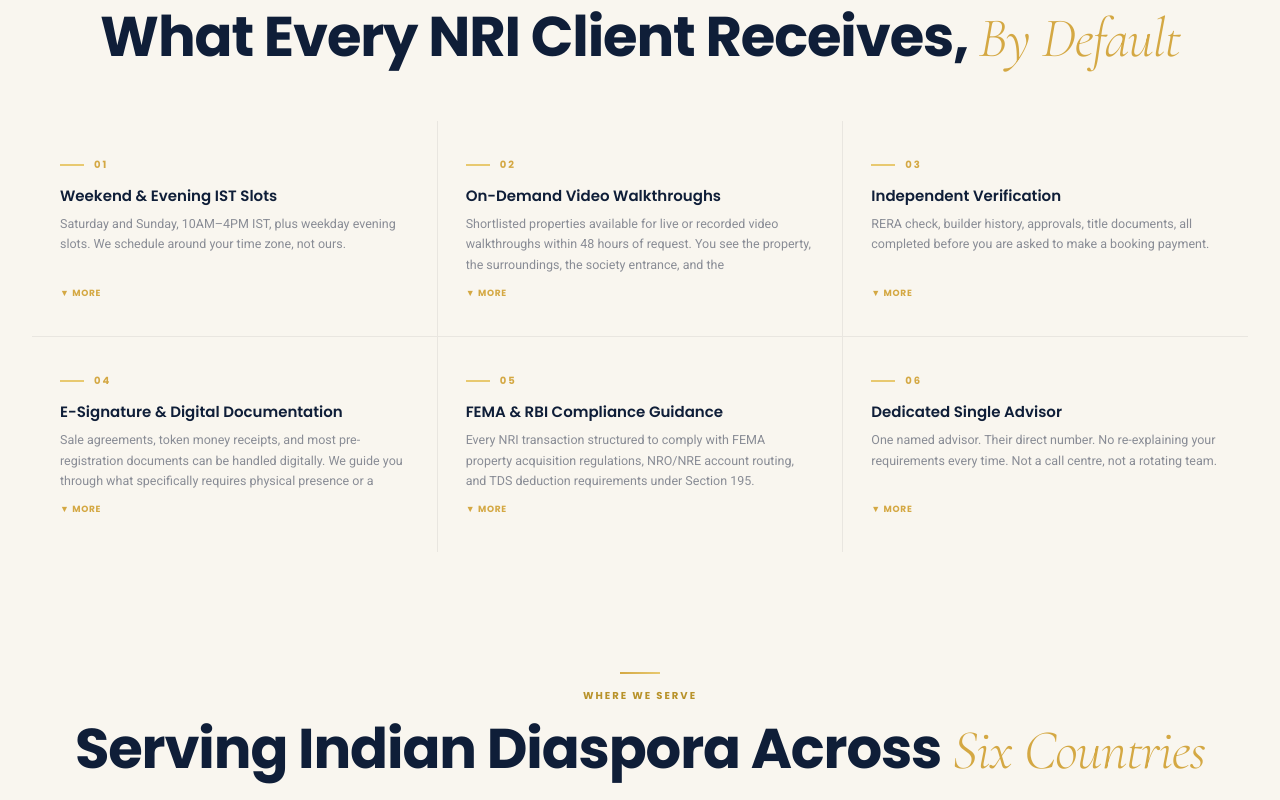
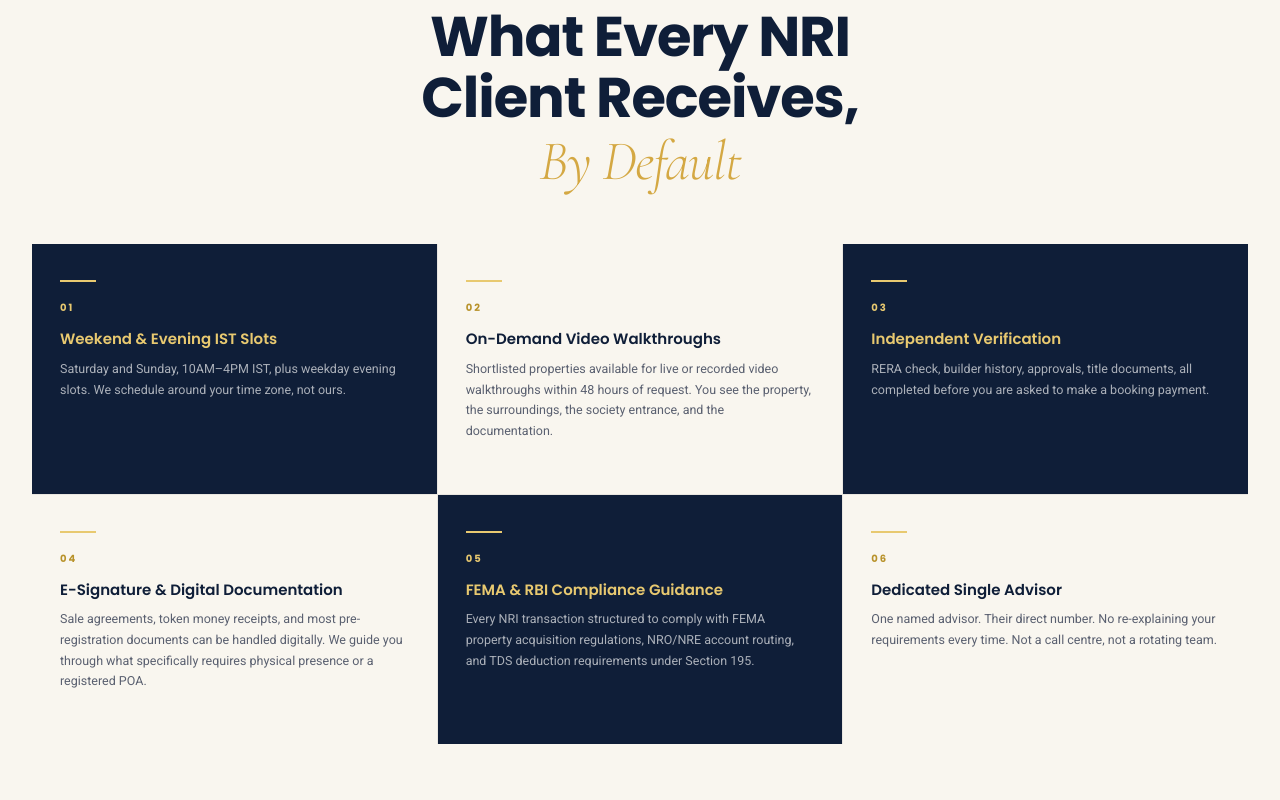
Before and after one commit to mohit1661-ai/Vedhara-Group-Supabase, a Next.js app: page /nri-services in a window 1280 px wide. Shown: the part 700-1500 px from the top of the page. Built offline with nearby package versions, Linux system fonts and the light colour scheme.

Commit message:
NRI page: 3-line heading, cards redesigned to svc-card-alt, navy disclaimer box

```diff
--- a/app/nri-services/page.tsx
+++ b/app/nri-services/page.tsx
@@ -74,7 +74,7 @@ export default function NRIServicesPage() {
             <div style={{ textAlign:"center",marginBottom:52 }}>
               <span className="v-line" style={{ margin:"0 auto 14px" }} />
               <p className="eyebrow" style={{ marginBottom:14 }}>Six Commitments to Every NRI Client</p>
-              <h2 className="heading-xl" style={{ color:"var(--navy)",lineHeight:1.1 }}>What Every NRI Client Receives, <em style={{ fontFamily:"var(--t-display)",fontStyle:"italic",fontWeight:300,color:"var(--gold)" }}>By Default</em></h2>
+              <h2 className="heading-xl" style={{ color:"var(--navy)",lineHeight:1.1 }}>What Every NRI<br />Client Receives,<br /><em style={{ fontFamily:"var(--t-display)",fontStyle:"italic",fontWeight:300,color:"var(--gold)" }}>By Default</em></h2>
             </div>
           </ScrollReveal>
           <CommitmentsAccordion commitments={commitments} />
@@ -113,8 +113,11 @@ export default function NRIServicesPage() {
               </div>
             </ScrollReveal>
           ))}
-          <div style={{ background:"rgba(212,168,67,0.06)",border:"1px solid rgba(212,168,67,0.15)",padding:"16px 20px",marginTop:32 }}>
-            <p className="body-sm" style={{ color:"var(--slate)",margin:0 }}>The above is general guidance only. FEMA regulations are subject to RBI updates and individual circumstances vary. Vedhara coordinates with qualified CA and legal advisors for transaction-specific compliance.</p>
+          <div style={{ display:"flex",alignItems:"flex-start",gap:16,marginTop:28,padding:"22px 26px",background:"var(--navy)",border:"1px solid rgba(212,168,67,0.25)",borderRadius:12 }}>
+            <span style={{ fontFamily:"var(--t-head)",fontSize:18,flexShrink:0,color:"var(--gold-lt)",lineHeight:1.4,fontWeight:600 }}>ⓘ</span>
+            <p className="body-sm" style={{ color:"rgba(252,250,244,0.65)",margin:0,lineHeight:1.7 }}>
+              <strong style={{ color:"var(--gold-lt)" }}>The above is general guidance only.</strong> FEMA regulations are subject to RBI updates and individual circumstances vary. Vedhara coordinates with qualified CA and legal advisors for transaction-specific compliance.
+            </p>
           </div>
         </div>
       </section>
--- a/components/sections/CommitmentsAccordion.tsx
+++ b/components/sections/CommitmentsAccordion.tsx
@@ -1,5 +1,3 @@
-"use client";
-import { useState } from "react";
 import ScrollReveal from "@/components/ui/ScrollReveal";
 
 interface Commitment {
@@ -11,103 +9,20 @@ interface Commitment {
 }
 
 export default function CommitmentsAccordion({ commitments }: { commitments: Commitment[] }) {
-  const [openIndex, setOpenIndex] = useState<number | null>(null);
-
-  const toggle = (i: number) => {
-    setOpenIndex(openIndex === i ? null : i);
-  };
-
   return (
-    <>
-      <div style={{ display:"grid",gridTemplateColumns:"repeat(3,1fr)",gap:1,background:"rgba(42,45,53,0.08)" }} className="grid-3">
-        {commitments.map((c, i) => {
-          const isOpen = openIndex === i;
-          return (
-          <ScrollReveal key={c.n} delay={i * 70}>
-            <div
-              onClick={() => toggle(i)}
-              className="svc-card comm-card"
-              style={{
-                background:"var(--cream)",
-                borderRadius:0,
-                cursor:"pointer",
-                display:"flex",
-                flexDirection:"column",
-                height:"100%",
-              }}
-            >
-              <div style={{ display:"flex",gap:10,alignItems:"center",marginBottom:14 }}>
-                <div className="gold-accent" style={{width:24,height:2,margin:0}}></div>
-                <span className="eyebrow" style={{ color:"var(--gold)" }}>{c.n}</span>
-              </div>
-              <h3 className="svc-card-title" style={{ marginBottom:8 }}>{c.title}</h3>
-
-              {/* Collapsible description */}
-              <div
-                className="comm-desc-wrap"
-                style={{
-                  overflow:"hidden",
-                  maxHeight: isOpen ? "300px" : "60px",
-                  transition:"max-height 0.4s ease, opacity 0.3s ease",
-                  opacity: isOpen ? 1 : 0.7,
-                  flex: 1,
-                }}
-              >
-                <p className="svc-card-desc" style={{ margin:0 }}>{c.desc}</p>
-              </div>
-
-              {/* Toggle indicator */}
-              <div
-                style={{
-                  marginTop:"auto",
-                  paddingTop:12,
-                  display:"flex",
-                  alignItems:"center",
-                  gap:6,
-                  fontFamily:"var(--t-head)",
-                  fontSize:9,
-                  fontWeight:700,
-                  letterSpacing:"0.08em",
-                  textTransform:"uppercase",
-                  color:"var(--gold)",
-                  transition:"opacity 0.3s",
-                  opacity: isOpen ? 0.5 : 1,
-                }}
-              >
-                <span>{isOpen ? "▲ Less" : "▼ More"}</span>
-              </div>
+    <div style={{ display:"grid",gridTemplateColumns:"repeat(3,1fr)",gap:1,background:"rgba(42,45,53,0.08)" }} className="grid-3 svc-card-alt">
+      {commitments.map((c, i) => (
+        <ScrollReveal key={c.n} delay={i * 70}>
+          <div className="svc-card" style={{ borderRadius:0 }}>
+            <div className="gold-accent"></div>
+            <div style={{ display:"flex",gap:10,alignItems:"center",marginBottom:14 }}>
+              <span className="eyebrow" style={{ color:"var(--gold)",margin:0 }}>{c.n}</span>
             </div>
-          </ScrollReveal>
-        );
-      })}
+            <h3 className="svc-card-title">{c.title}</h3>
+            <p className="svc-card-desc">{c.desc}</p>
+          </div>
+        </ScrollReveal>
+      ))}
     </div>
-      <CommCardStyles />
-    </>
   );
 }
-
-/* ── Hover & card sizing styles ── */
-function CommCardStyles() {
-  return <style>{`
-    .comm-card {
-      transition: background 0.35s var(--ease-out), transform 0.25s var(--ease-spring), box-shadow 0.3s ease;
-    }
-    .comm-card:hover {
-      background: #0F1E38 !important;
-      transform: translateY(-4px);
-      box-shadow: 0 16px 40px rgba(9,15,29,0.18);
-    }
-    .comm-card:hover .svc-card-title {
-      color: #E8C970;
-    }
-    .comm-card:hover .comm-desc-wrap {
-      opacity: 1 !important;
-    }
-    .comm-card .svc-card-desc {
-      transition: color 0.3s;
-    }
-    .comm-card:hover .svc-card-desc {
-      color: rgba(232,201,112,0.55);
-    }
-  `}</style>;
-}
```
